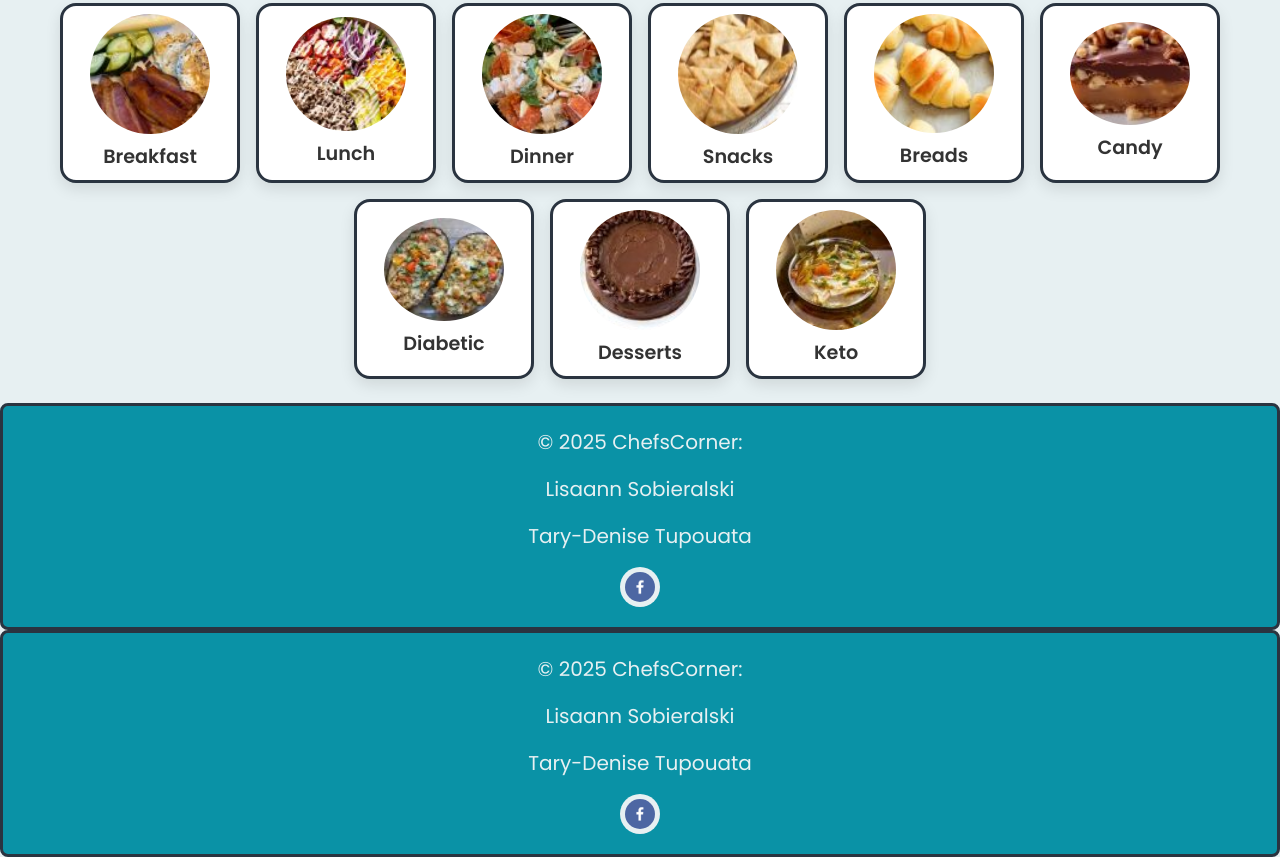
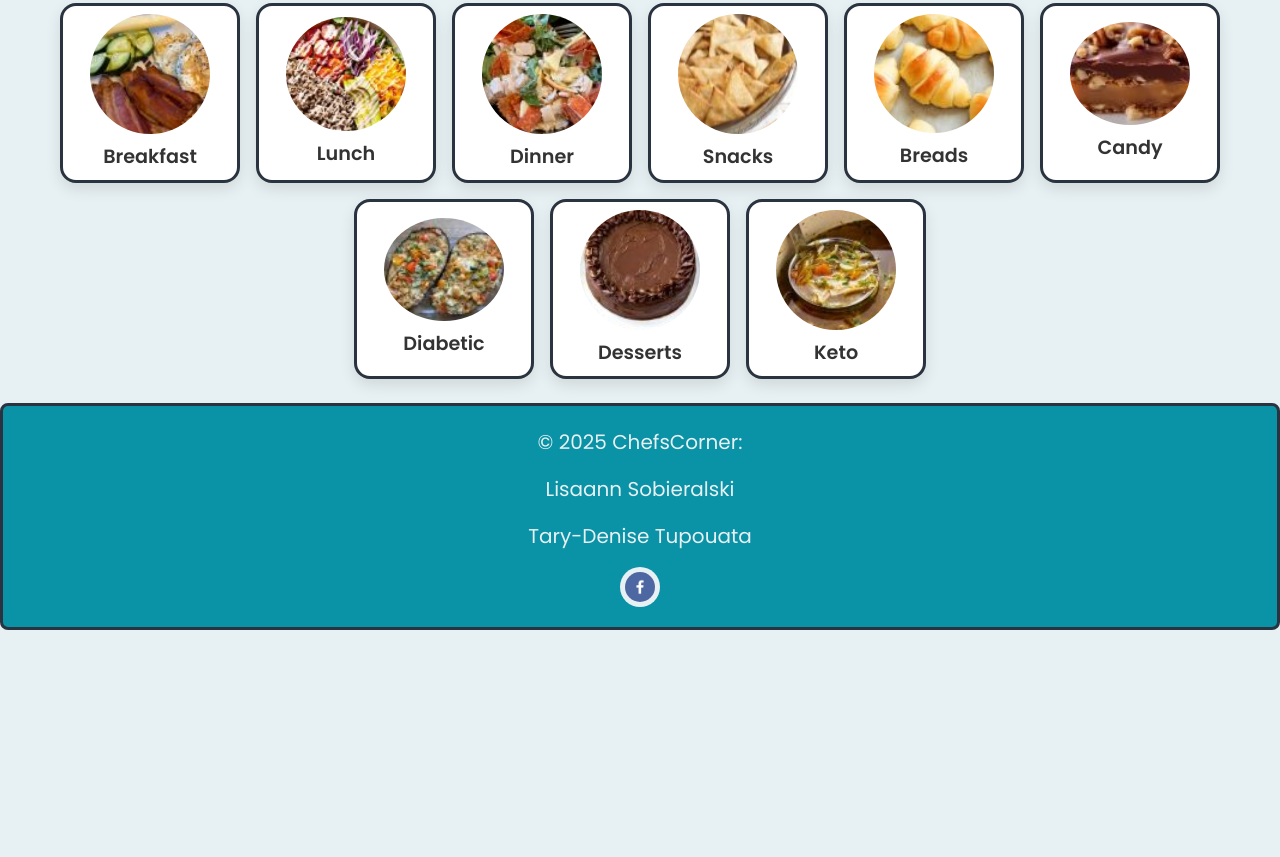
Before and after one commit to lasobieralski/ChefsCorner, a plain HTML site: page pages/ccrecipes.html in a window 1280 px wide. Shown: the part 899-1756 px from the top of the page. After the commit the page ends 1529 px from the top, so only its background shows below. Drawn offline with Linux system fonts and the light colour scheme; files whose address does not match are found by name.

Commit message:
trying to correct double entry

```diff
--- a/pages/ccrecipes.html
+++ b/pages/ccrecipes.html
@@ -142,13 +142,13 @@
   <!-- Page-specific modules -->
   <script type="module" src="../javascript/recipe.js"></script>
   <script type="module" src="../javascript/ccmain.js"></script>
-  <footer id="footer-container">
+  <!-- <footer id="footer-container">
     <p>&copy; 2025 ChefsCorner:</p>
     <p>Lisaann Sobieralski</p>
     <p>Tary-Denise Tupouata</p>
     <div class="social">
       <img id="facebook-icon" src="../images/facebook1.png" alt="Facebook Icon">
     </div>
-  </footer>
+  </footer> -->
 </body>
 </html>
```
